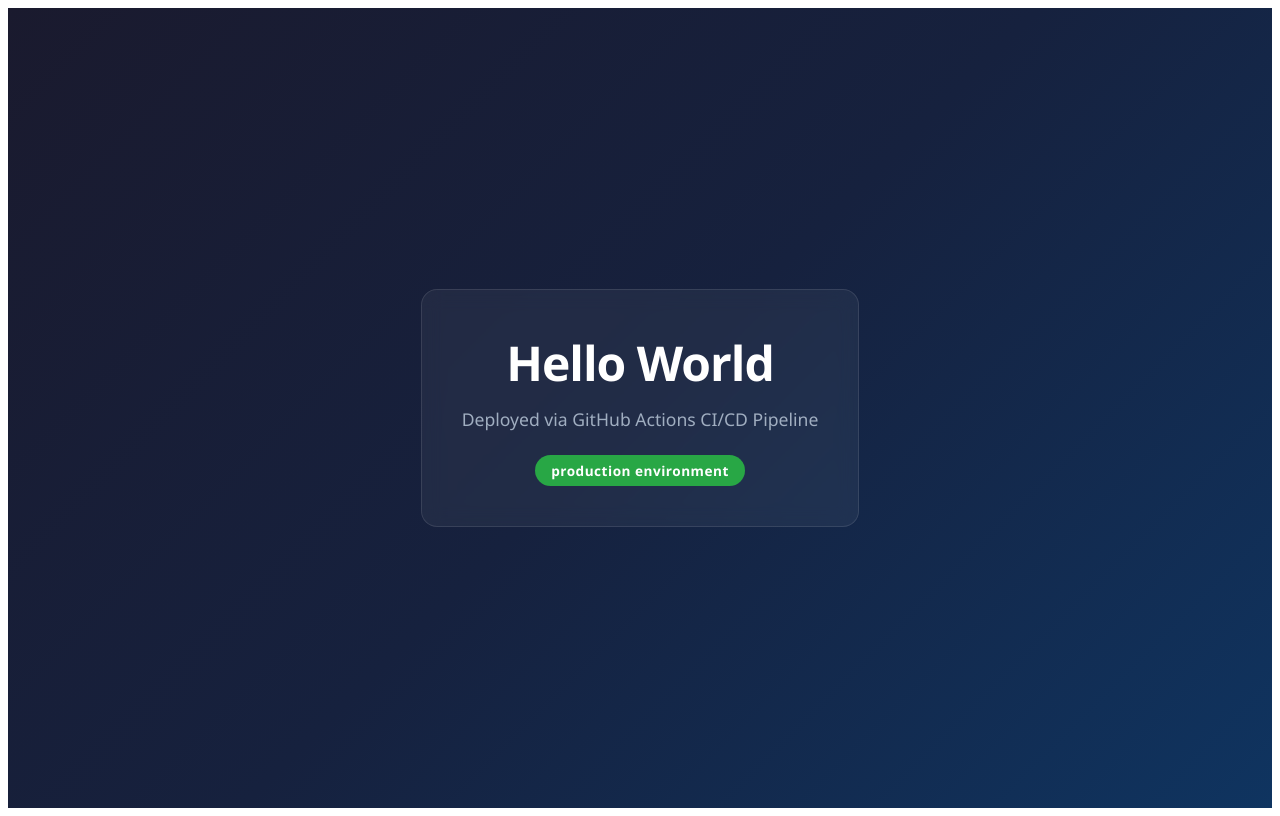
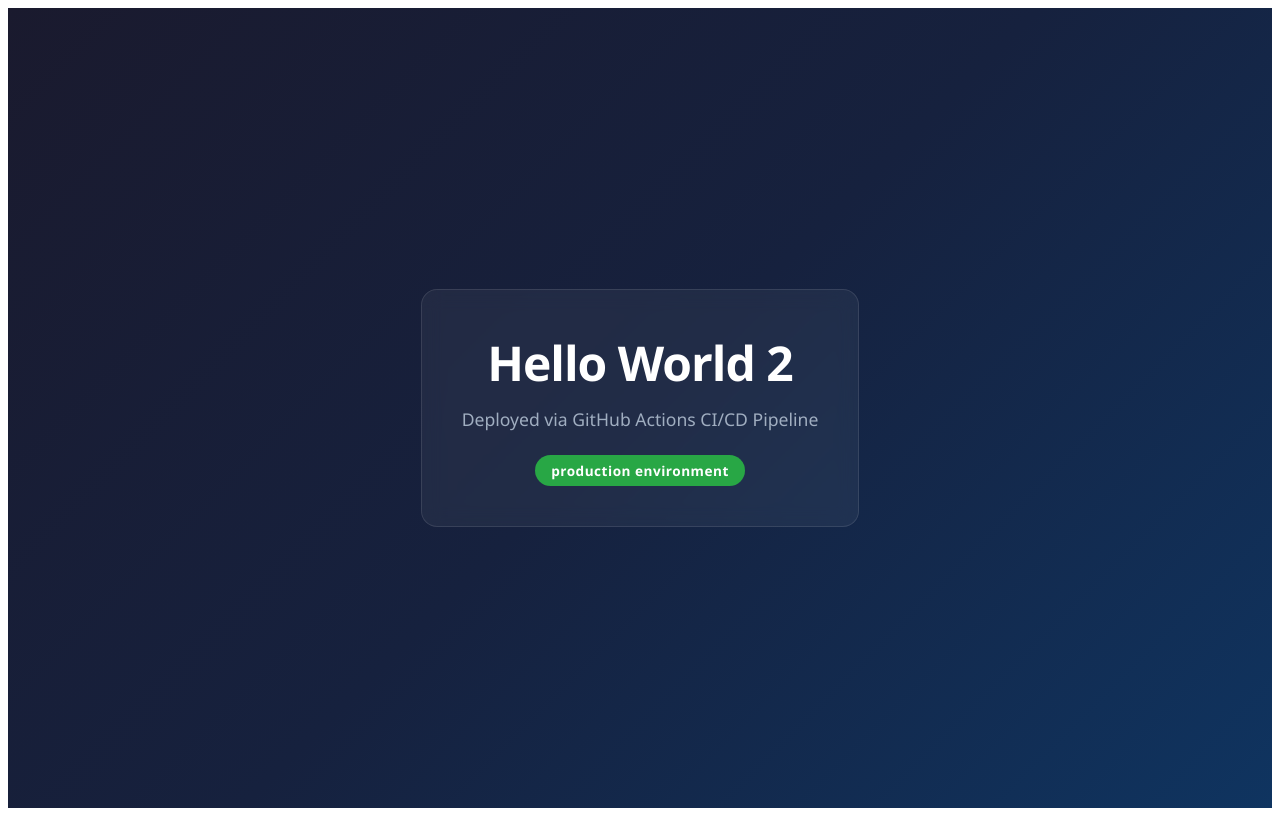
Before and after one commit to madhavbharadwaj28/workflow-playground-devops, a React (Create React App) app: page / in a window 1280 px wide. Built offline with nearby package versions, Linux system fonts and the light colour scheme.

Commit message:
Released for Prod (v1.0.6)
Co-authored-by: user <user@Admins-MacBook-Air-2.local>

```diff
--- a/src/App.jsx
+++ b/src/App.jsx
@@ -21,7 +21,7 @@
         backdropFilter: 'blur(10px)'
       }}>
         <h1 style={{ fontSize: '3rem', margin: '0 0 12px', letterSpacing: '-1px' }}>
-          Hello World
+          Hello World 2
         </h1>
         <p style={{ fontSize: '1.1rem', color: '#a0aec0', margin: '0 0 24px' }}>
           Deployed via GitHub Actions CI/CD Pipeline
```
